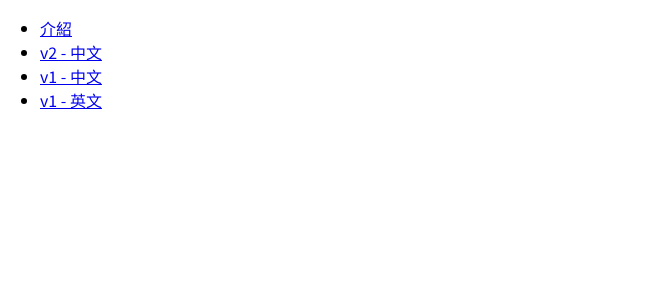
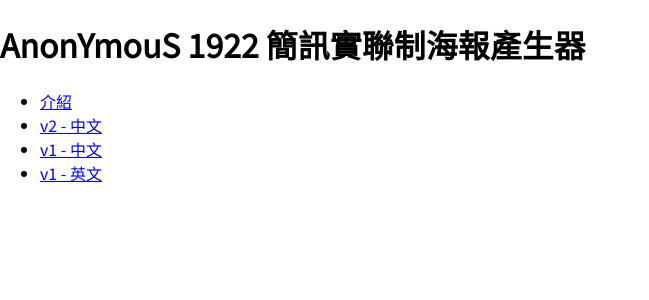
Before and after one commit to VdustR/ays1922, a React (Create React App) app: page / in a window 1280 px wide. Shown: the top 300 px of the page, without its empty margins (0-649 px from the left). Built offline with nearby package versions, Linux system fonts and the light colour scheme.

Commit message:
add title

```diff
--- a/src/App.tsx
+++ b/src/App.tsx
@@ -7,6 +7,8 @@ import v2Zh from "./v2/zh.jpeg";
 
 function Home() {
   return (
+    <>
+      <h1>AnonYmouS 1922 簡訊實聯制海報產生器</h1>
       <ul>
         <li>
           <a
@@ -33,6 +35,7 @@ function Home() {
           </NavLink>
         </li>
       </ul>
+    </>
   );
 }
 
```
Lines whose indentation alone changed are shown as unchanged.
